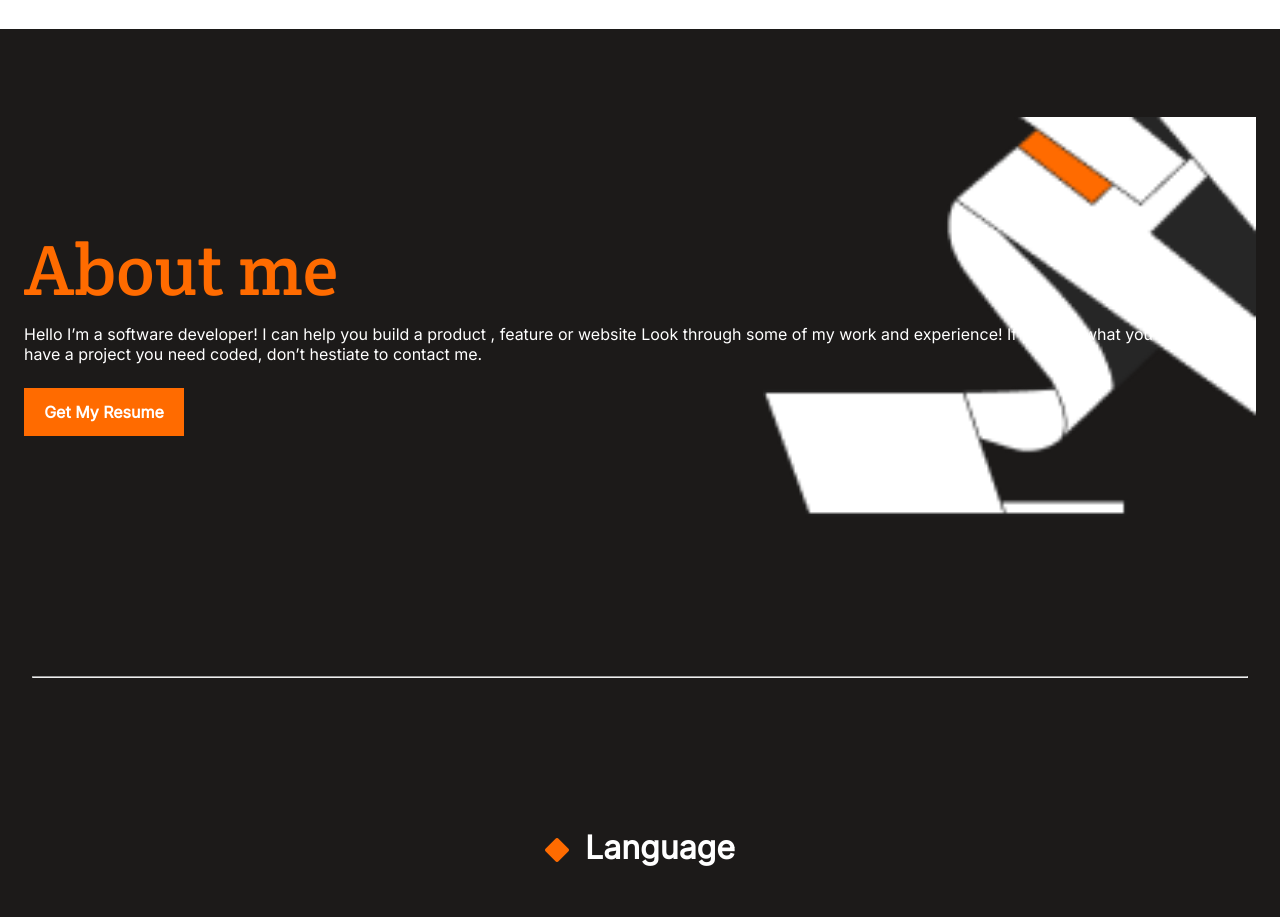
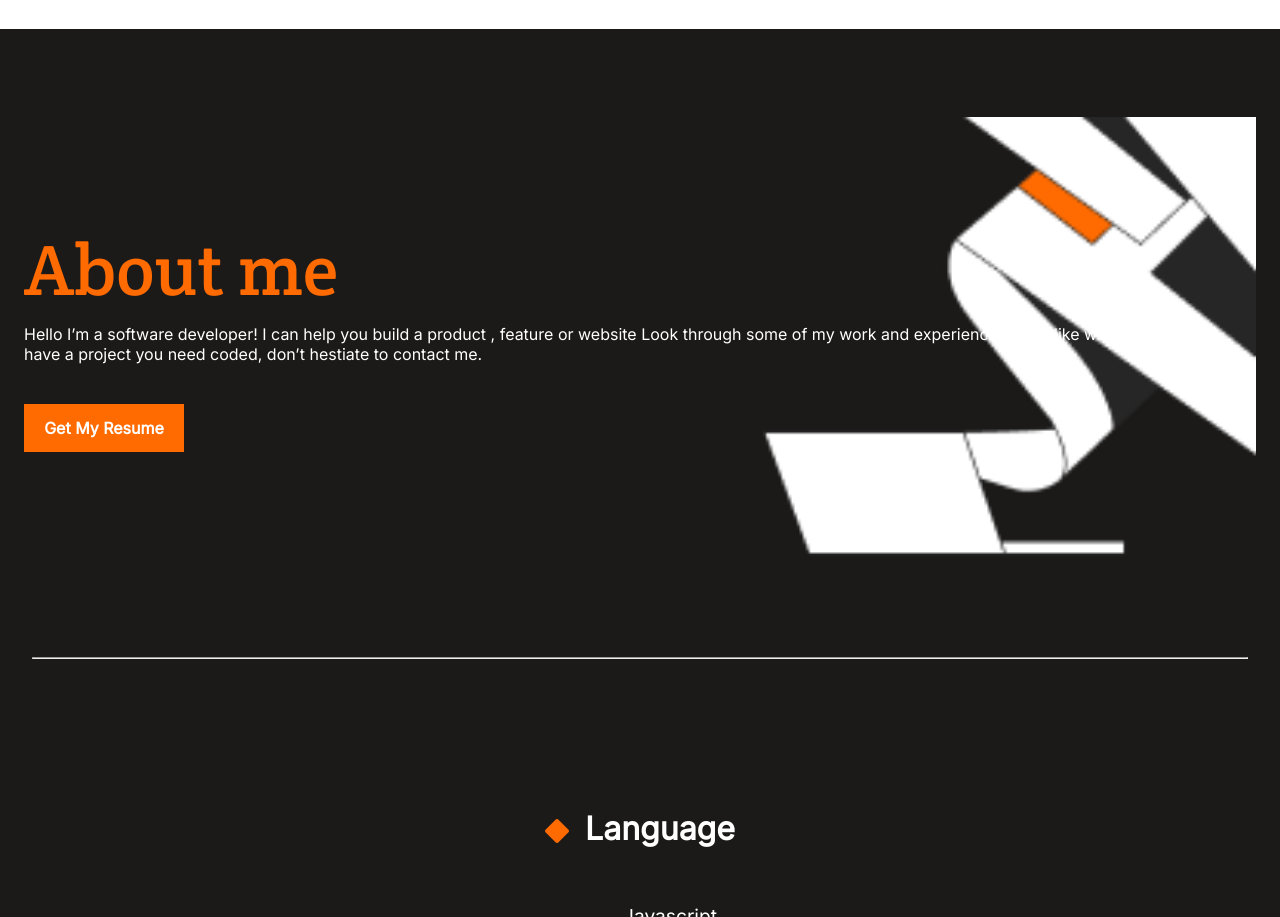
Before and after one commit to getssh/personal-portfolio, a website: page index.html in a window 1280 px wide. Shown: the part 3365-4282 px from the top of the page. Drawn offline with Linux system fonts and the light colour scheme.

Commit message:
Fix spacing on horizongal line

```diff
--- a/index.css
+++ b/index.css
@@ -219,8 +219,8 @@ hr {
   flex-direction: column;
   justify-content: center;
   align-items: flex-start;
-  margin: 5.5rem 1.5rem;
-  padding-bottom: 7.5rem;
+  margin: 5.5rem 1.5rem 1.8rem 1.5rem;
+  padding-bottom: 9rem;
   padding-top: 3rem;
   background-image: url('./images/illustration-about-me-mobile.png');
   background-repeat: no-repeat;
@@ -241,7 +241,7 @@ hr {
   font-family: 'Inter', sans-serif;
   font-weight: 300;
   font-size: 1rem;
-  margin: 1.5rem 0;
+  margin: 1.5rem 0 2.5rem 0;
 }
 
 .about-btn {
```
